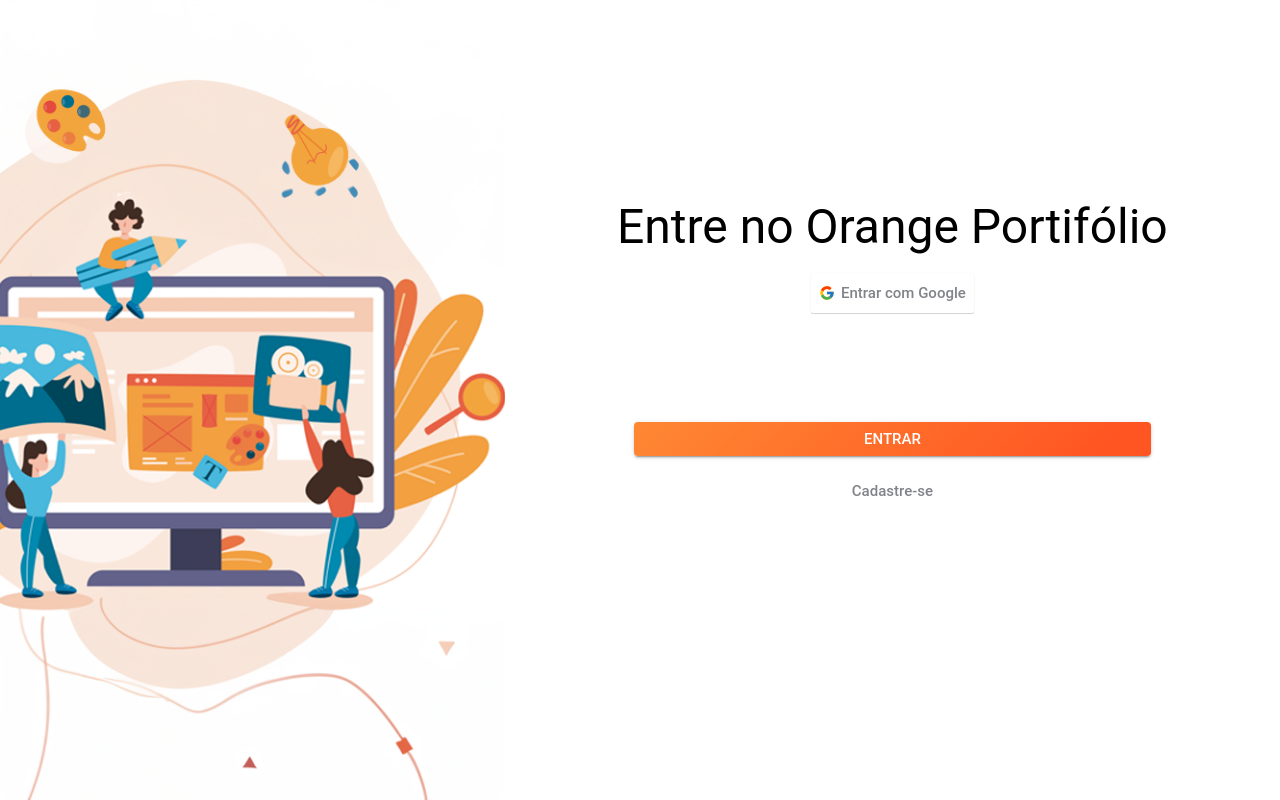
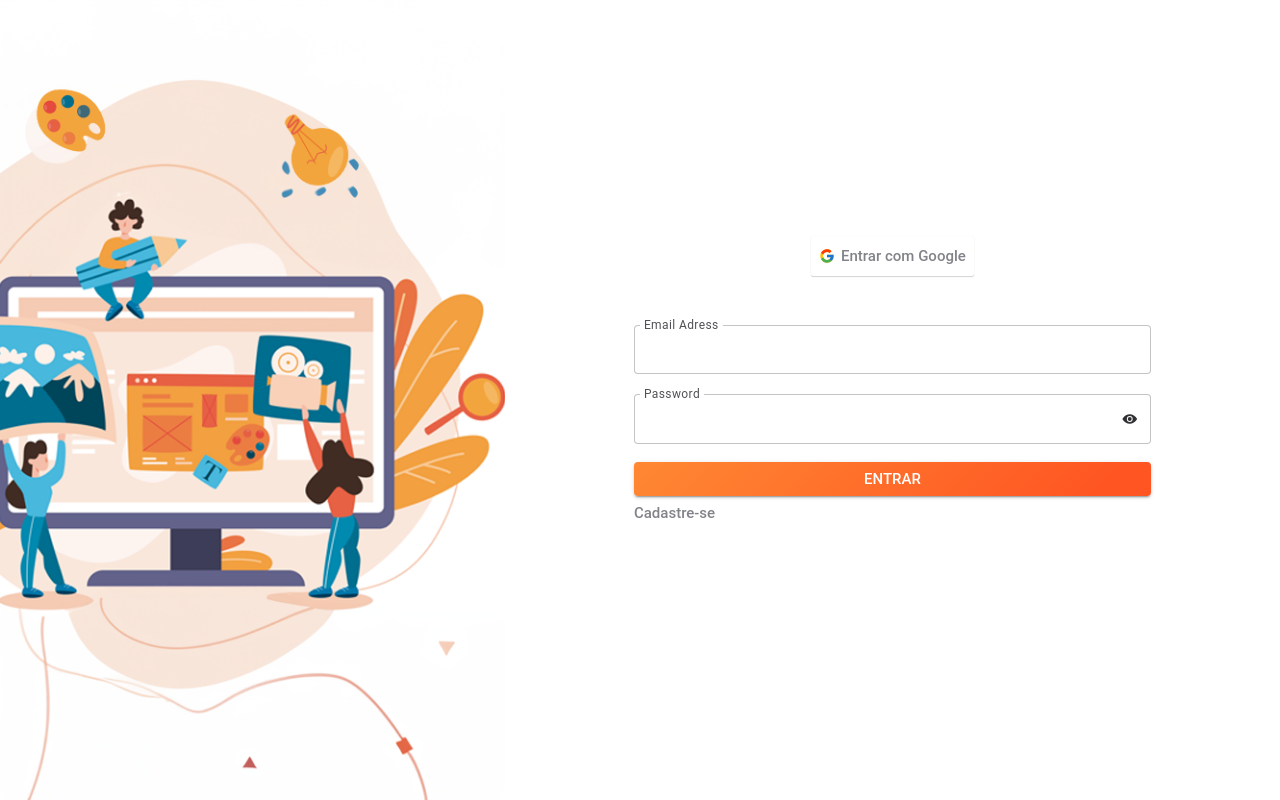
Before and after one commit to K3lOli/Hackathon-Squad-29---Front-End, a React (Vite) app: page / in a window 1280 px wide. Built offline with nearby package versions, Linux system fonts and the light colour scheme.

Commit message:
estilização de parte da página de login

```diff
--- a/src/components/Buttons/ButtonWithContainer/index.tsx
+++ b/src/components/Buttons/ButtonWithContainer/index.tsx
@@ -9,7 +9,11 @@
 export function ButtonWithContainer({ children, largura }: ButtonProps) {
     return (
         <>
-            <button className="bnt button-font" style={{ width: `${largura}` }}>
+            <button
+                type="submit"
+                className="bnt button-font"
+                style={{ width: `${largura}` }}
+            >
                 <p>{children}</p>
             </button>
         </>
--- a/src/components/Buttons/ButtonWithoutContainer/styles.css
+++ b/src/components/Buttons/ButtonWithoutContainer/styles.css
@@ -10,7 +10,7 @@
     border-button: none;
     border: none;
     border-radius: 4px;
-    padding: var(--button-padding-large);
+    padding: 8px 0px;
     cursor: pointer;
     position: relative;
     display: inline-block;
--- /dev/null
+++ b/src/components/Input/index.tsx
@@ -0,0 +1,20 @@
+import React from "react";
+import "./styles.css";
+
+interface InputProps {
+    children?: React.ReactNode;
+    icon?: React.ReactNode;
+    labelName?: string;
+}
+
+export function CustomInput({ children, icon, labelName }: InputProps) {
+    return (
+        <div className="inputContainer">
+            <span>{labelName}</span>
+            <label className="customInput">
+                {children}
+                {icon}
+            </label>
+        </div>
+    );
+}
--- /dev/null
+++ b/src/components/Input/styles.css
@@ -0,0 +1,37 @@
+.inputContainer{
+    width: 100%;
+    display: flex;
+    flex-direction: column;
+    align-items: center;
+    justify-content: center;
+    position: relative;
+}
+.customInput{
+    width: 100%;
+    color: var(--Neutral-Colors-Neutral-120, #303133);
+    font-feature-settings: 'clig' off, 'liga' off;
+    /* [Orange P] Style Guide/Label */
+    font-family: 'Roboto', sans-serif;
+    font-size: 16px;
+    font-weight: 400;
+    line-height: 24px; /* 150% */
+    letter-spacing: 0.15px;
+    border-radius: var(--borderRadius, 4px);
+    border: 1px solid rgba(0, 0, 0, 0.23);
+    display: flex;
+    padding: 16px 12px;
+    align-items: flex-start;
+    gap: var(--none, 0px);
+    align-self: stretch;
+}
+span{
+    position: absolute;
+    top: -8px;
+    left: 6px;
+    padding: 0 4px;
+    font-size: 12px;
+    font-weight: 400;
+    line-height: 16px; /* 133.333% */
+    letter-spacing: 0.4px;
+    color: var(--color-neutral-110);
+}
--- a/src/pages/Login/index.tsx
+++ b/src/pages/Login/index.tsx
@@ -3,6 +3,8 @@
 import { ButtonWithContainer } from "./../../components/Buttons/ButtonWithContainer/index";
 import { ButtonWithoutContainer } from "../../components/Buttons/ButtonWithoutContainer";
 import { GoogleButton } from "../../components/Buttons/GoogleButton";
+import { CustomInput } from "../../components/Input";
+import { IoEye } from "react-icons/io5";
 import imglogin from "../../assets/img_login.png";
 
 export function Login() {
@@ -13,9 +15,20 @@
                     <img src={imglogin} alt="" />
                 </div>
                 <div className="formContainer">
-                    <h3>Entre no Orange Portifólio</h3>
                     <GoogleButton>Entrar com Google</GoogleButton>
-                    <div className="form">
+                    <form>
+                        <div className="inputContainer">
+                            <CustomInput labelName={"Email Adress"}>
+                                <input type="email" />
+                            </CustomInput>
+                            <CustomInput
+                                icon={<IoEye />}
+                                labelName={"Password"}
+                            >
+                                <input type="password" />
+                            </CustomInput>
+                        </div>
+                        <div className="buttonsContainer">
                             <ButtonWithContainer largura={"100%"}>
                                 Entrar
                             </ButtonWithContainer>
@@ -23,6 +36,7 @@
                                 Cadastre-se
                             </ButtonWithoutContainer>
                         </div>
+                    </form>
                 </div>
             </div>
         </>
--- a/src/pages/Login/styles.css
+++ b/src/pages/Login/styles.css
@@ -4,11 +4,9 @@
     margin: 0;
     padding: 0;
 }
-/* h1{
-    background-color: var(--color-principal-70);
-    width: 100%;
-    height: 100%;
-} */
+.inputContainer{
+    gap: 20px
+}
 .container{
     display: flex;
     height: 100vh;
@@ -16,6 +14,11 @@
 }
 img{
     height: 100%;
+}
+input{
+    width: 100%;
+    border: none;
+    outline: none;
 }
 .formContainer{
     display: flex;
@@ -26,14 +29,26 @@
     align-items: center;
     gap: 18px;
 }
-.form{
+.buttonsContainer{
+    width: 100%;
+    display: flex;
+    flex-direction: column;
+    align-items: start;
+}
+h5{
+    color: var(--color-neutral-110)
+}
+h3{
+    color: var(--color-principal-90)
+}
+form{
     display: flex;
     width: 517px;
     height: 271px;
     padding-bottom: 3px;
     flex-direction: column;
     justify-content: center;
-    align-items: center;
+    align-items: start;
     gap: 18px;
     flex-shrink: 0;
 }
```
Lines whose indentation alone changed are shown as unchanged.
